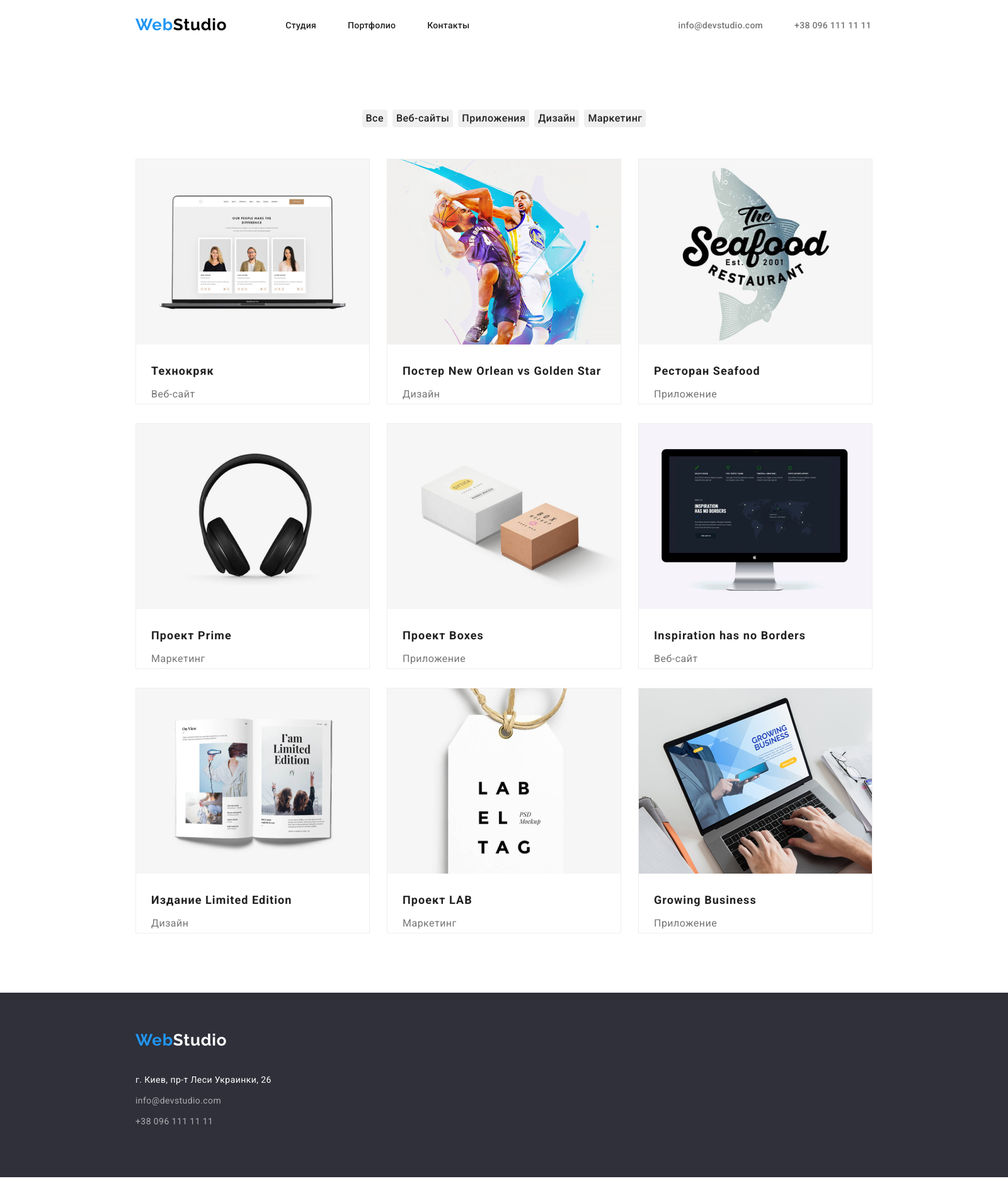
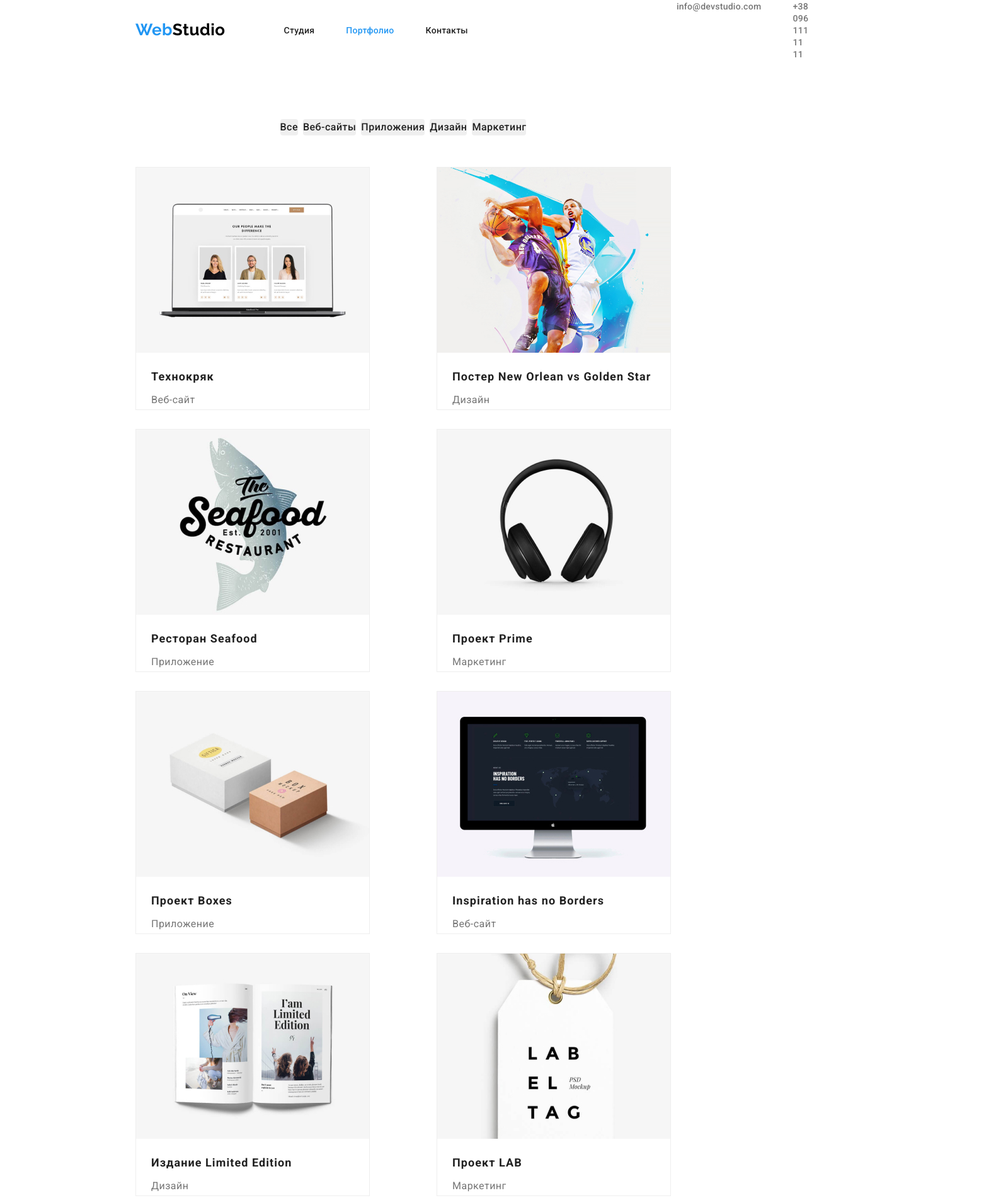
Before and after one commit to VitaliiPrykhodko/goit-markup-hw-02, a plain HTML site: page portfolio.html in a window 1280 px wide. Shown: the top 1902 px of the page at 63% size, 1600 px wide, since content can reach past the window. Before the commit the page ends 1869 px from the top, so only its background shows below. Drawn offline with nearby package versions, Linux system fonts and the light colour scheme.

Commit message:
вніс поправки по зауваженням і добавив виділення активної сторінки

```diff
--- a/css/styles.css
+++ b/css/styles.css
@@ -1,3 +1,23 @@
+*,
+*::after,
+*::before {
+  margin: 0;
+  padding: 0;
+}
+
+h1,
+h2,
+h3,
+p {
+  margin-top: 0;
+}
+
+ul {
+  list-style: none;
+  padding-left: 0;
+  margin: 0;
+}
+
 :root {
   --color-text-page: #757575;
   --color-title: #212121;
@@ -5,16 +25,24 @@
   --btn-color-text: #ffffff;
   --accent-color: #2196f3;
   --brc-color: #2f303a;
-  --brc-team-color: #f5f4fa;
+  --alt-brc-color: #f5f4fa;
 }
+
 a:hover,
 a:focus {
   color: var(--accent-color);
 }
+
 button:hover,
 button:focus {
   color: var(--btn-color-text);
   background-color: var(--accent-color);
+}
+
+img {
+  display: block;
+  max-width: 100%;
+  height: auto;
 }
 
 body {
@@ -23,36 +51,36 @@ body {
   line-height: 1.19;
   letter-spacing: 0.03em;
   color: var(--color-text-page);
-  width: 1600px;
 }
+
 /* Header box */
 .header {
   display: flex;
   align-items: center;
 }
+
 .logo {
   margin: 24px 93px 25px 215px;
   text-decoration: none;
   font-family: var(--font-logo);
-  font-weight: bold;
   font-size: 26px;
-  line-height: 1.19;
-  letter-spacing: 0.03em;
   color: var(--accent-color);
 }
+
 .logo > span {
   color: #000000;
 }
+
 .nav-list {
   display: flex;
-  list-style: none;
-  padding: 0;
 }
+
 .item-nav:not(:last-of-type) {
   padding-right: 50px;
 }
 
-.text-link-nav {
+.text-link-nav,
+.text-contact-head {
   text-decoration: none;
   font-weight: 500;
   font-size: 14px;
@@ -60,25 +88,25 @@ body {
   letter-spacing: 0.02em;
   color: var(--color-title);
 }
+
+.nav-list .text-link-nav.current {
+  color: var(--accent-color);
+}
+
 .list-contact-head {
   display: flex;
   margin-left: 331px;
   margin-right: 215px;
-  padding: 0;
-  list-style: none;
 }
+
 .item-contact-head:not(:last-of-type) {
   padding-right: 50px;
 }
 
 .text-contact-head {
-  text-decoration: none;
-  font-weight: 500;
-  font-size: 14px;
-  line-height: 1.14;
-  letter-spacing: 0.02em;
   color: inherit;
 }
+
 /* Hero box */
 .hero {
   background-color: var(--brc-color);
@@ -86,6 +114,7 @@ body {
   margin-bottom: 94px;
   text-align: center;
 }
+
 .hero-title {
   font-weight: 900;
   font-size: 44px;
@@ -95,19 +124,20 @@ body {
   color: var(--btn-color-text);
   margin-bottom: 30px;
 }
+
 .hero-btn {
-  background-color: #f5f4fa;
+  background-color: var(--alt-brc-color);
   box-shadow: 0px 4px 4px rgba(0, 0, 0, 0.15);
   border-style: none;
   border-radius: 4px;
   font-weight: bold;
-  font-size: 16px;
-  line-height: 1.875;
+  line-height: 1.88;
   letter-spacing: 0.06em;
   color: var(--color-title);
   margin-bottom: 200px;
   cursor: pointer;
 }
+
 /* Advantages box */
 .hidden-title {
   position: absolute !important;
@@ -119,157 +149,157 @@ body {
   width: 1px !important;
   overflow: hidden;
 }
+
 .advantage-section {
   padding: 0 215px;
   margin-bottom: 94px;
 }
+
 .advantage-list {
   display: flex;
-  list-style: none;
-  padding: 0;
 }
+
 .advantage-item:not(:last-of-type) {
   padding-right: 30px;
 }
+
 .advantage-title {
-  font-weight: bold;
   font-size: 14px;
   line-height: 1.14;
-  letter-spacing: 0.03em;
   text-transform: uppercase;
   color: var(--color-title);
   margin-bottom: 10px;
 }
+
 .advantage-item-text {
   font-size: 14px;
   line-height: 1.71;
   letter-spacing: 0.04em;
 }
+
 /* Portfolio box */
 .portfolio-section {
   margin-bottom: 94px;
 }
+
 .title {
-  font-weight: bold;
   font-size: 36px;
   line-height: 1.167;
   text-align: center;
-  letter-spacing: 0.03em;
   color: var(--color-title);
   margin-bottom: 50px;
 }
 
 .portfolio-list {
   display: flex;
-  list-style: none;
   justify-content: center;
-  padding: 0;
 }
+
 .portfolio-list > li:not(:last-of-type) {
   margin-right: 30px;
 }
+
 /* Team box */
 .team-section {
-  background-color: #f5f4fa;
-  padding-top: 94px;
-  padding-bottom: 94px;
+  background-color: var(--alt-brc-color);
+  padding: 94px 0;
 }
+
 .team-list {
   display: flex;
   justify-content: center;
-  list-style: none;
-  padding: 0;
 }
+
 .team-list > li:not(:last-of-type) {
   margin-right: 30px;
 }
+
 .team-item {
-  background-color: #ffffff;
+  background-color: var(--btn-color-text);
   box-shadow: 0px 1px 3px rgba(0, 0, 0, 0.12), 0px 1px 1px rgba(0, 0, 0, 0.14), 0px 2px 1px rgba(0, 0, 0, 0.2);
   border-radius: 0px 0px 4px 4px;
   text-align: center;
 }
+
 .team-item > h3 {
   font-weight: 500;
   font-size: 16px;
   line-height: 1.187;
-  letter-spacing: 0.03em;
   color: var(--color-title);
   margin-top: 30px;
 }
+
 .team-item > p {
-  font-size: 16px;
   line-height: 1.187;
-  letter-spacing: 0.03em;
   margin-top: 10px;
   margin-bottom: 30px;
 }
+
 /* Footer box */
 .footer {
-  background-color: #2f303a;
+  background-color: var(--brc-color);
 }
+
 .logo-footer {
   text-decoration: none;
   font-family: var(--font-logo);
-  font-weight: bold;
   font-size: 26px;
-  line-height: 1.19;
-  letter-spacing: 0.03em;
-  color: #2196f3;
+  color: var(--accent-color);
   display: block;
   padding: 60px 1240px 20px 215px;
 }
+
 .logo-footer > span {
-  color: #ffffff;
+  color: var(--btn-color-text);
 }
+
 .address {
   padding-left: 215px;
   padding-bottom: 60px;
 }
+
 .footer-list {
-  list-style: none;
-  padding: 0;
 }
+
 .footer-list > li:not(:last-of-type) {
   margin-bottom: 9px;
 }
+
 .address-text {
   font-style: normal;
-  font-weight: normal;
   font-size: 14px;
   line-height: 1.71;
-  letter-spacing: 0.03em;
-  color: #ffffff;
+  color: var(--btn-color-text);
 }
+
 .contact-footer {
   text-decoration: none;
   font-style: normal;
-  font-weight: normal;
   font-size: 14px;
   line-height: 1.71;
-  letter-spacing: 0.03em;
   color: rgba(255, 255, 255, 0.6);
 }
+
 /* Portfolio Page Style */
 /* Filter box */
 .filter-section {
   margin-top: 94px;
   margin-bottom: 50px;
 }
+
 .filter-list {
   display: flex;
-  list-style: none;
-  padding: 0;
   justify-content: center;
 }
+
 .filter-list > li:not(:last-of-type) {
   margin-right: 8px;
 }
+
 /* Buttons box */
 .text-btn {
   font-family: Roboto;
   font-weight: 500;
-  font-size: 16px;
   line-height: 1.625;
   letter-spacing: 0.03em;
   color: var(--color-title);
@@ -277,40 +307,41 @@ body {
   border-radius: 4px;
   cursor: pointer;
 }
+
 /* Gallery box */
 .gallery-section {
   padding: 0 215px;
   margin-bottom: 64px;
 }
+
 .gallery-list {
   display: flex;
   flex-wrap: wrap;
   justify-content: space-between;
-  list-style: none;
-  padding: 0;
 }
+
 .gallery-list > li {
   margin-bottom: 30px;
 }
+
 .gallery-item {
-  background: #ffffff;
+  background: var(--btn-color-text);
   border: 1px solid #eeeeee;
   box-sizing: border-box;
 }
+
 .gallery-item > h3 {
   margin-top: 20px;
   margin-left: 24px;
   margin-bottom: 4px;
-  font-weight: bold;
   font-size: 18px;
   line-height: 2;
   letter-spacing: 0.06em;
   color: var(--color-title);
 }
+
 .gallery-item > p {
   margin: 0;
   padding-left: 24px;
-  font-size: 16px;
-  line-height: 1.875;
-  letter-spacing: 0.03em;
+  line-height: 1.88;
 }
--- a/portfolio.html
+++ b/portfolio.html
@@ -23,7 +23,7 @@
             <a class="text-link-nav" href="./index.html">Студия</a>
           </li>
           <li class="item-nav">
-            <a class="text-link-nav" href="./portfolio.html">Портфолио</a>
+            <a class="text-link-nav current" href="./portfolio.html">Портфолио</a>
           </li>
           <li class="item-nav">
             <a class="text-link-nav" href="">Контакты</a>
```
Also changed, not shown: index.html (+1 -2 lines).
